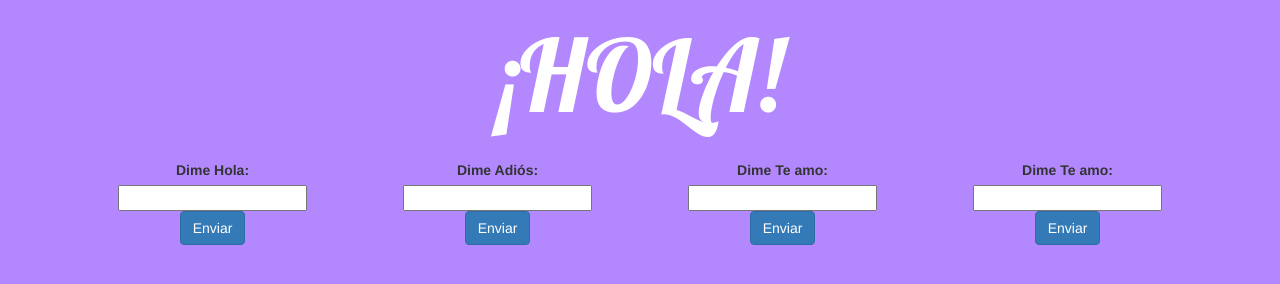
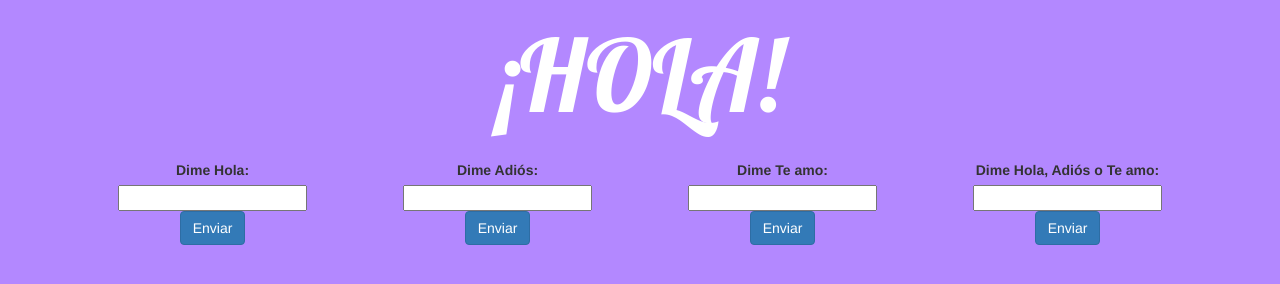
Before and after one commit to CecyNeria/InteligenciaArtificial, a plain HTML site: page index.html in a window 1280 px wide. Drawn offline with nearby package versions, Linux system fonts and the light colour scheme.

Commit message:
add:cambié la frase del último botón

```diff
--- a/index.html
+++ b/index.html
@@ -44,7 +44,7 @@
         </div>
         <div class="col-lg-3 col-md-6 col-sm-12 text-center">
           <form>
-          <label>Dime Te amo:</label><br>
+          <label>Dime Hola, Adiós o Te amo:</label><br>
           <input type="text" id="respuesta"><br>
           <button id="enviarrespuesta" class="btn btn-primary">Enviar</button>
           </form>
```
Also changed, not shown: js/functions.js (line endings or trailing spaces).
